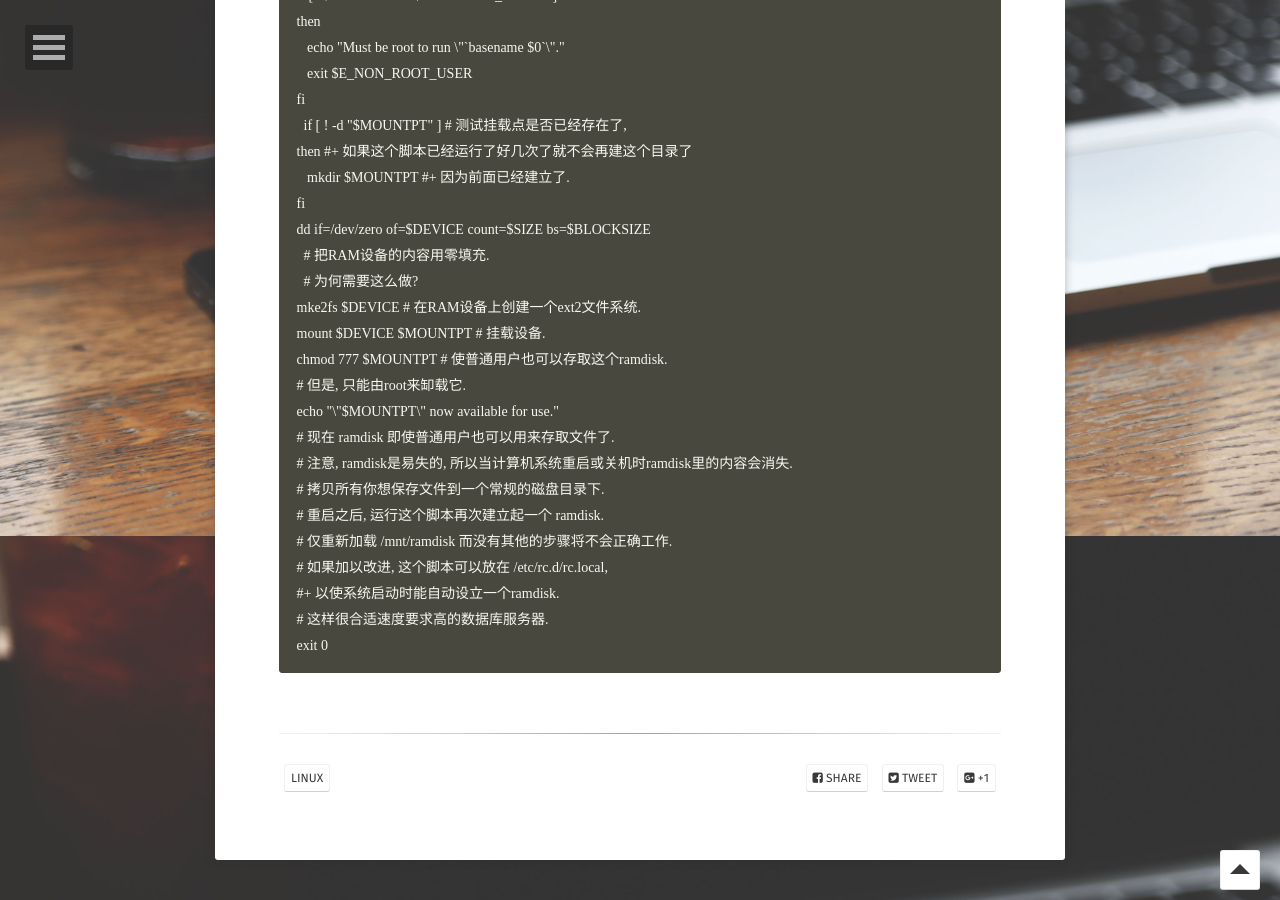
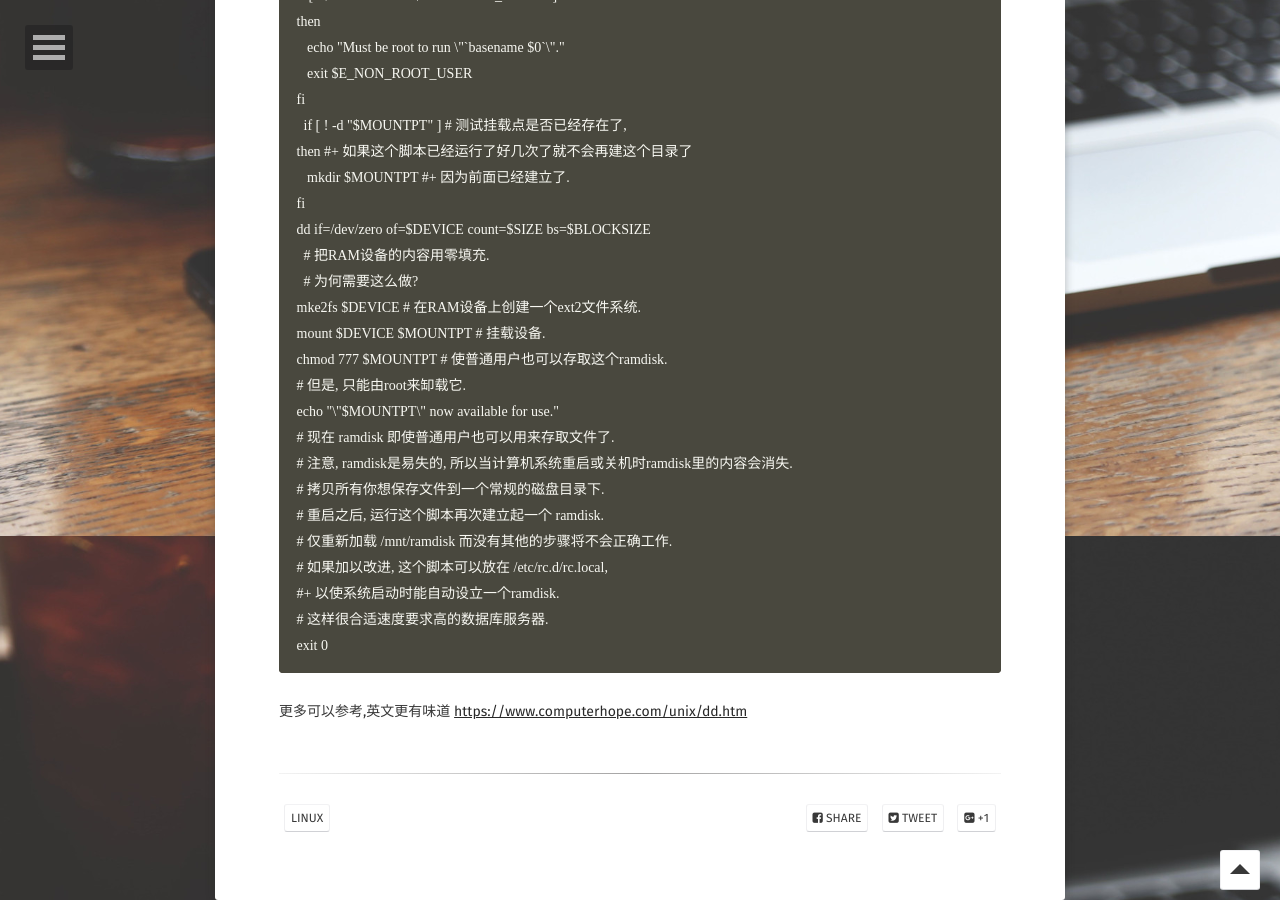
Before and after one commit to Lavinci/lavinci.github.io, a Jekyll site: the page built from _posts/2017-05-21-Linux-dd.md, in a window 1280 px wide and 900 px high, scrolled down 5764 px. Built offline with Jekyll 4.4.1, drawn with Linux system fonts in a browser that asks for light colours; some web fonts are replaced; comment, search, counter and statistics services are not loaded.

Commit message:
modify dd

````diff
--- a/_posts/2017-05-21-Linux-dd.md
+++ b/_posts/2017-05-21-Linux-dd.md
@@ -252,3 +252,6 @@ l Deleting contents of a file, but preserving the file itself, with all attendan
  # 这样很合适速度要求高的数据库服务器.
  exit 0
  ```
+
+更多可以参考,英文更有味道
+ [https://www.computerhope.com/unix/dd.htm](https://www.computerhope.com/unix/dd.htm)
````
